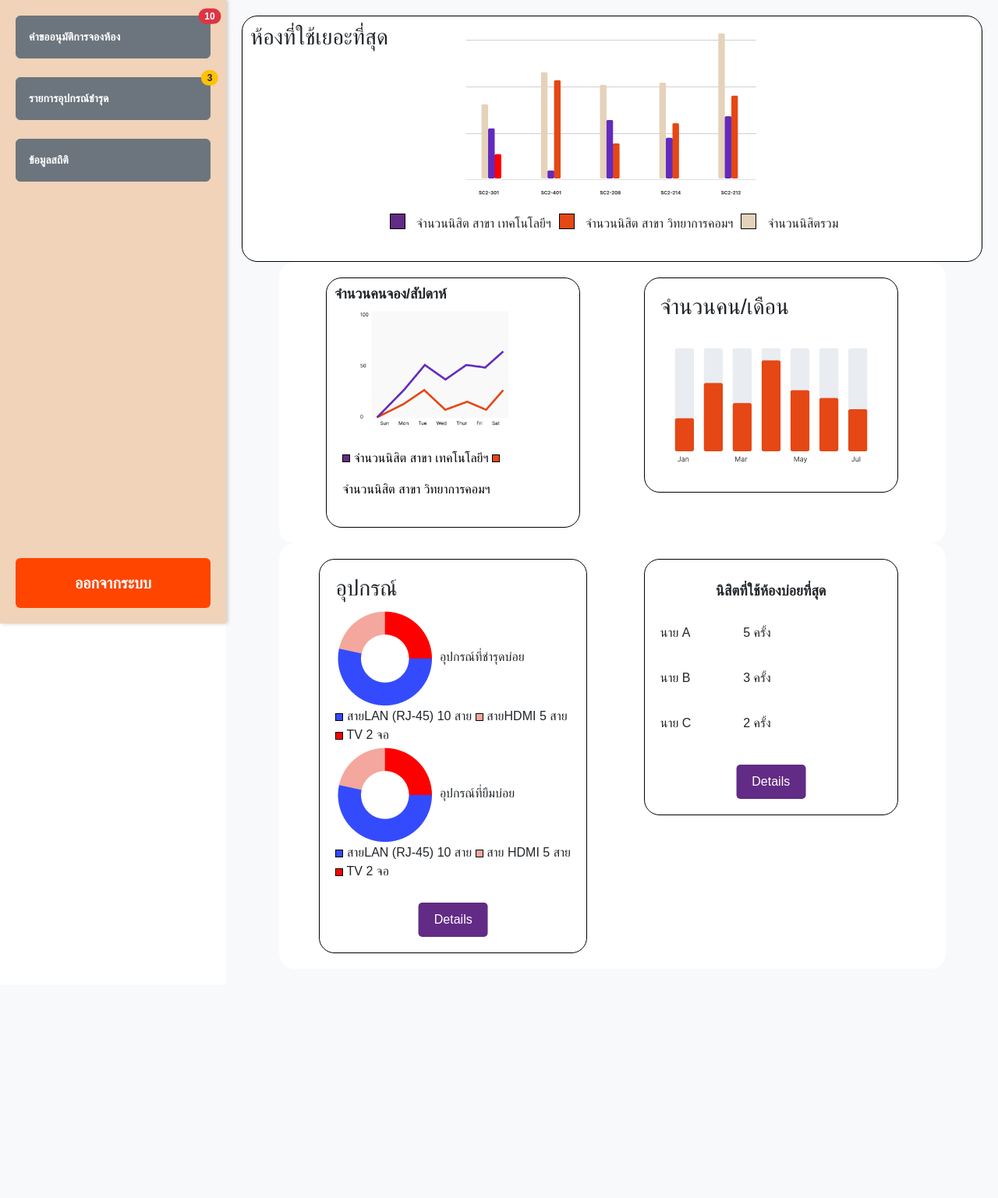
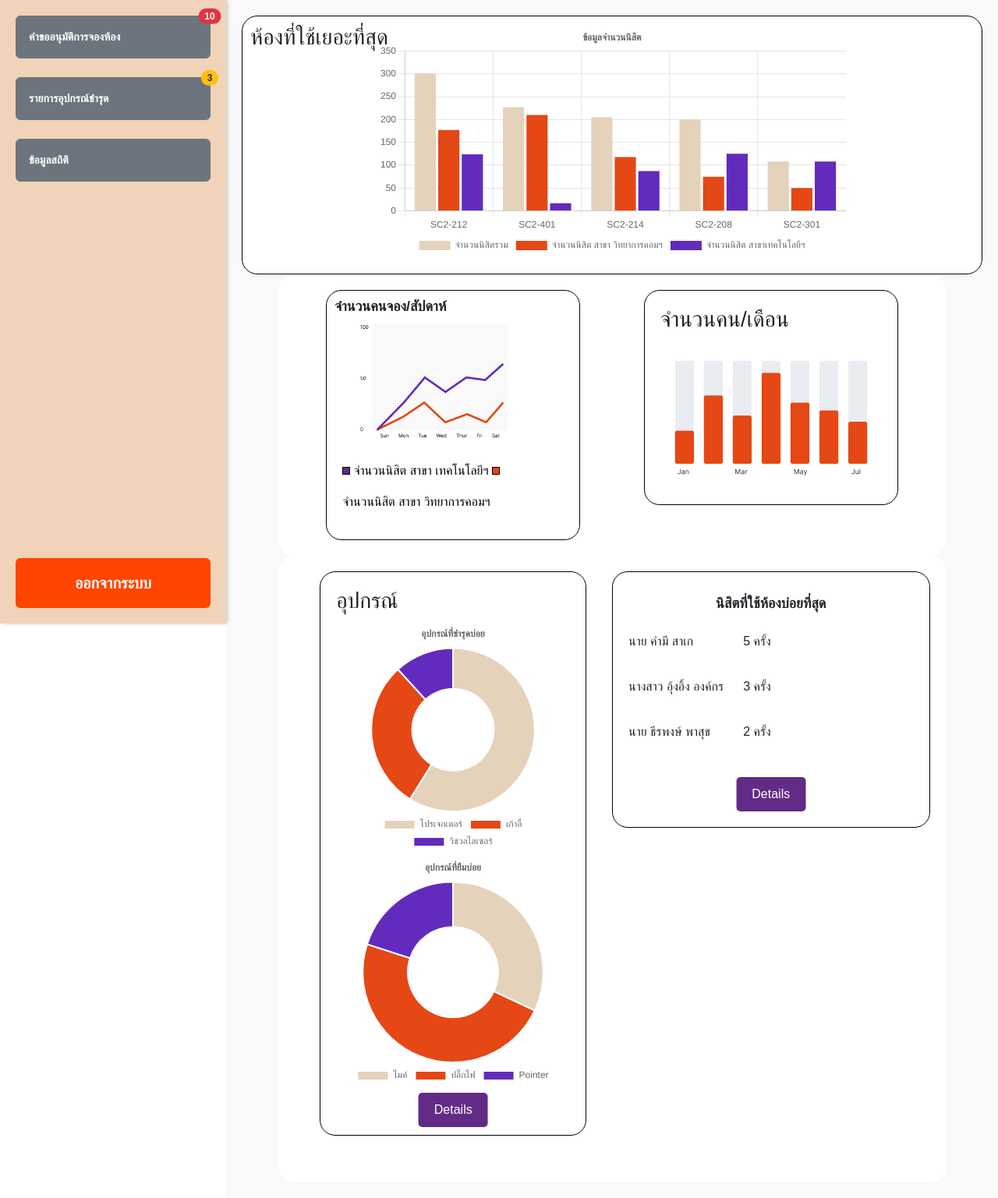
Before and after one commit to review65/internet, a PHP site: page /alldata.html in a window 1280 px wide. Shown: the whole page at 78% size. Before the commit the page ends 1223 px from the top, so only its background shows below. Run offline with PHP 8.4, Linux system fonts and the light colour scheme.

Commit message:
secon commit

```diff
--- a/alldata.html
+++ b/alldata.html
@@ -9,6 +9,7 @@
   <!-- Bootstrap CSS -->
   <link href="https://cdn.jsdelivr.net/npm/bootstrap@5.3.3/dist/css/bootstrap.min.css" rel="stylesheet"
     integrity="sha384-QWTKZyjpPEjISv5WaRU9OFeRpok6YctnYmDr5pNlyT2bRjXh0JMhjY6hW+ALEwIH" crossorigin="anonymous" />
+  <script src="https://cdn.jsdelivr.net/npm/chart.js"></script>
   <style>
     body {
       font-family: Arial, sans-serif;
@@ -34,11 +35,11 @@
     .content-area {
 
       margin-left: 290px;
-      /* ระยะเว้นตามความกว้างของ Sidebar */
+      /* Matches the sidebar's width */
       padding: 20px;
-      /* เพิ่มระยะห่างภายใน */
       background-color: #f8f9fa;
-      /* สีพื้นหลังของพื้นที่เนื้อหา */
+      min-height: 100vh;
+      /* Ensure the content area stretches to full height */
     }
 
     /* Responsive: จอเล็ก */
@@ -46,7 +47,6 @@
       .sidebar {
         position: relative;
         width: 100%;
-        max-width: 100%;
         box-shadow: none;
       }
 
@@ -58,6 +58,15 @@
     .sidebar .btn:last-child {
       margin-top: auto;
       /* ดันปุ่มให้อยู่ล่างสุด */
+    }
+
+    .canvas {
+      width: 100%;
+      /* Expand canvas width */
+      max-width: 600px;
+      /* Optional: Set a max width */
+      height: 500px;
+      /* Increase height for better vertical display */
     }
   </style>
 </head>
@@ -95,19 +104,15 @@
         <div class="chart-header">
           <h3 class="most-room">ห้องที่ใช้เยอะที่สุด</h3>
         </div>
-        <div>
-          <img src="chart.png" alt="chartpile">
-        </div>
-        <div>
-          <p class="box-it">.</p>
-          <p>จำนวนนิสิต สาขา เทคโนโลยีฯ</p>
-          <p class="box-com">.</p>
-          <p>จำนวนนิสิต สาขา วิทยาการคอมฯ</p>
-          <p class="box-total">.</p>
-          <p>จำนวนนิสิตรวม</p>
+        <div style="display: flex; justify-content: space-around; align-items: center; flex-wrap: wrap;">
+          <!-- Bar Chart -->
+          <div style="width: 600px; height: 300px;">
+            <canvas id="barChart"></canvas>
+          </div>
         </div>
       </section>
     </div>
+
 
     <div class="container-two">
       <section class="graph">
@@ -145,38 +150,16 @@
             <h3 class="equip-header">อุปกรณ์</h3>
           </div>
           <div onclick="window.location.href='broken_equipment.html';" style="cursor: pointer;">
-            <img src="donut2.png">
-            <p1>อุปกรณ์ที่ชำรุดบ่อย</p1>
+            <div style="width: auto; height: auto;">
+              <canvas id="doughnutChart1"></canvas>
+            </div>
           </div>
-          <div>
-            <p1 class="box1"></p1>
-            <p1>สายLAN (RJ-45) 10 สาย</p1>
-            <p1 class="box2"></p1>
-            <p1>สายHDMI 5 สาย</p1>
+          <div onclick="window.location.href='borrow_equipment.html';"style="cursor: pointer;">
+            <div style="width: auto; height: auto;">
+              <canvas id="doughnutChart2"></canvas>
+            </div>
           </div>
-          <div>
-            <p2 class="box3"></p2>
-            <p2>TV 2 จอ</p2>
-          </div>
-          <div onclick="window.location.href='borrow_equipment.html';" style="cursor: pointer;">
-            <img src="donut2.png">
-            <p1>อุปกรณ์ที่ยืมบ่อย</p1>
-          </div>
-          <div>
-
-            <p1 class="box1"></p1>
-            <p1>สายLAN (RJ-45) 10 สาย</p1>
-            <p1 class="box2"></p1>
-            <p1>สาย HDMI 5 สาย</p1>
-          </div>
-          <div>
-            <p2 class="box3"></p2>
-            <p2>TV 2 จอ</p2>
-          </div>
-          <br>
-          <br>
-          <br>
-          <button onclick="window.location.href='eqiup.html';">Details</button>
+          <button onclick="window.location.href='eqiup.html'" >Details</button>
       </section>
       <section class="moststuden">
         <div class="moststuden-container">
@@ -186,18 +169,18 @@
           <div>
             <section>
               <div class="split-container">
-                <p>นาย A</p>
-                <p>5 ครั้ง</p>
+                <p3>นาย คำมี สาเก</p3>
+                <p4>5 ครั้ง</p4>
               </div>
               <br>
               <div class="split-container">
-                <p>นาย B</p>
-                <p>3 ครั้ง</p>
+                <p3>นางสาว อุ้งอิ้ง องค์กร</p3>
+                <p4>3 ครั้ง</p4>
               </div>
               <br>
               <div class="split-container">
-                <p>นาย C</p>
-                <p>2 ครั้ง</p>
+                <p3>นาย ธีรพงษ์ พาสุข</p3>
+                <p4>2 ครั้ง</p4>
               </div>
             </section>
             <button onclick="window.location.href='student.html';">Details</button>
@@ -206,8 +189,119 @@
         </div>
       </section>
     </div>
+  </div>
+  <script>
+    // Bar Chart Data
+    const barCtx = document.getElementById('barChart').getContext('2d');
+    new Chart(barCtx, {
+      type: 'bar',
+      data: {
+        labels: ['SC2-212', 'SC2-401', 'SC2-214', 'SC2-208', 'SC2-301'],
+        datasets: [
+          {
+            label: 'จำนวนนิสิตรวม',
+            data: [301, 227, 205, 200, 108],
+            backgroundColor: '#E5D2BA'
+          },
+          {
+            label: 'จำนวนนิสิต สาขา วิทยาการคอมฯ',
+            data: [177, 210, 118, 75, 50],
+            backgroundColor: '#E54715'
+          },
+          {
+            label: 'จำนวนนิสิต สาขาเทคโนโลยีฯ',
+            data: [124, 17, 87, 125, 108],
+            backgroundColor: '#622BBE'
+          }
+        ]
+      },
+      options: {
+        responsive: true,
+        plugins: {
+          legend: {
+            position: 'bottom' // Position legend at the bottom
+          },
+          title: {
+            display: true,
+            text: 'ข้อมูลจำนวนนิสิต'
+          }
+        },
+        scales: {
+          y: {
+            beginAtZero: true
+          }
+        }
+      }
+    });
 
-  </div>
+    // Doughnut Chart 1 Data
+    const doughnutCtx1 = document.getElementById('doughnutChart1').getContext('2d');
+    new Chart(doughnutCtx1, {
+      type: 'doughnut',
+      data: {
+        labels: ['โปรเจกเตอร์', 'เก้าอี้', 'วิชวลไลเซอร์'],
+        datasets: [{
+          data: [10, 5, 2],
+          backgroundColor: ['#E5D2BA', '#E54715', '#622BBE'],
+          hoverOffset: 8
+        }]
+      },
+      options: {
+        responsive: true,
+        plugins: {
+          legend: {
+            position: 'bottom' // Position legend at the bottom
+          },
+          title: {
+            display: true,
+            text: 'อุปกรณ์ที่ชำรุดบ่อย'
+          },
+          tooltip:{
+            enabled:true,
+            callbacks:{
+              label: function(tooltipItem){
+                return tooltipItem.label+':'+tooltipItem.raw;
+              }
+            }
+          },
+        }
+      }
+    });
+
+    // Doughnut Chart 2 Data
+    const doughnutCtx2 = document.getElementById('doughnutChart2').getContext('2d');
+    new Chart(doughnutCtx2, {
+      type: 'doughnut',
+      data: {
+        labels: ['ไมค์', 'ปลี๊กไฟ', 'Pointer'],
+        datasets: [{
+          data: [8, 12, 5],
+          backgroundColor: ['#E5D2BA', '#E54715', '#622BBE'],
+          hoverOffset: 8
+        }]
+      },
+      options: {
+        responsive: true,
+        plugins: {
+          legend: {
+            position: 'bottom' // Position legend at the bottom
+          },
+          title: {
+            display: true,
+            text: 'อุปกรณ์ที่ยืมบ่อย'
+          },
+          tooltip:{
+            enabled:true,
+            callbacks:{
+              label: function(tooltipItem){
+                return tooltipItem.label+':'+tooltipItem.raw;
+              }
+            }
+          },
+        }
+      }
+    });
+  </script>
 </body>
 
 </html>
--- a/alldatastyle.css
+++ b/alldatastyle.css
@@ -1,3 +1,6 @@
+.body{
+    background-color: white;
+}
 .container {
     width: 80%;
     /* Container width */
@@ -19,6 +22,9 @@
     position: relative;
     /* ตั้งค่า relative เพื่อใช้กับตำแหน่ง absolute */
     cursor: pointer;
+}
+.chart{
+    margin-top: 30px;
 }
 
 .most-room {
@@ -62,32 +68,6 @@
     /* เพิ่มระยะห่างระหว่าง <p> กับ <img> */
 }
 
-.container .box-it,
-.container .box-com,
-.container .box-total {
-    display: inline-block;
-    /* ให้กล่องอยู่ในบรรทัดเดียวกัน */
-    width: 20px;
-    height: 20px;
-    border: 1px solid #000000;
-    margin-left: 5px;
-    /* Space between the boxes */
-}
-
-.container .box-it {
-    background-color: #622b86;
-    color: #622b86;
-}
-
-.container .box-com {
-    background-color: #E54715;
-    color: #E54715;
-}
-
-.container .box-total {
-    background-color: #E5D2ba;
-    color: #E5D2ba;
-}
 
 .container-two {
     width: 90%;
@@ -101,6 +81,7 @@
     display: flex;
     border-radius: 20px;
     justify-content: space-between;
+    margin: auto;
 
 }
 
@@ -251,7 +232,7 @@
     display: flex;
     border-radius: 20px;
     justify-content: space-between;
-
+    padding-bottom: 60px;
 }
 
 .container-three section {
@@ -280,48 +261,9 @@
     /* จัดแนวนอนให้อยู่กลาง */
     justify-content: flex-start;
     /* เนื้อหาอยู่ด้านบน */
-    height: 100%;
+    height: auto;
     /* กำหนดความสูงเพื่อให้ปุ่มติดล่าง */
-    padding-bottom: 20px;
-}
-
-.container-three .box1 {
-    display: inline-block;
-    border: 1px solid #000000;
-    width: 10px;
-    height: 10px;
-    background-color: #344BFD;
-    color: #622b86;
-    vertical-align: middle;
-    /* จัดแนวตั้งให้อยู่ในแนวเดียวกัน */
-    margin-top: 0;
-    /* ลบ margin-top ที่อาจทำให้เกิดระยะห่าง */
-}
-
-.container-three .box2 {
-    display: inline-block;
-    border: 1px solid #000000;
-    width: 10px;
-    height: 10px;
-    background-color: #F4A79D;
-    color: #622b86;
-    vertical-align: middle;
-    /* จัดแนวตั้งให้อยู่ในแนวเดียวกัน */
-    margin-top: 0;
-    /* ลบ margin-top ที่อาจทำให้เกิดระยะห่าง */
-}
-
-.container-three .box3 {
-    display: inline-block;
-    border: 1px solid #000000;
-    width: 10px;
-    height: 10px;
-    background-color: #FF0000;
-    color: #622b86;
-    vertical-align: middle;
-    /* จัดแนวตั้งให้อยู่ในแนวเดียวกัน */
-    margin-top: 0;
-    /* ลบ margin-top ที่อาจทำให้เกิดระยะห่าง */
+    padding-bottom: 60px;
 }
 
 .container-three .equipment button {
@@ -330,21 +272,13 @@
     color: white;
     border-radius: 5px;
     padding: 10px 20px;
-    /* ระยะห่างภายในปุ่ม */
     font-size: 16px;
-    /* ขนาดตัวอักษร */
     border: none;
-    /* ลบเส้นขอบ */
     cursor: pointer;
-    /* เปลี่ยนเคอร์เซอร์เป็น pointer */
     position: absolute;
-    /* ใช้ absolute positioning */
-    bottom: 20px;
-    /* ระยะห่างจากด้านล่าง */
+    bottom: 10px; /* ปุ่มจะอยู่ด้านล่างของ container */
     left: 50%;
-    /* จัดให้อยู่กึ่งกลางแนวนอน */
     transform: translateX(-50%);
-    /* ปรับให้อยู่ตรงกลาง */
 
 }
 
@@ -365,7 +299,7 @@
 }
 
 .moststuden-container {
-    width: 80%; /* กำหนดความกว้าง */
+    width: auto; /* กำหนดความกว้าง */
     margin: auto; /* จัดให้อยู่ตรงกลาง */
     padding: 20px; /* ระยะห่างภายใน */
     border: 1px solid #000000; /* กรอบเส้น */
@@ -388,11 +322,12 @@
 
 .split-container {
     display: flex;
-    justify-content: space-between; /* ให้ข้อความอยู่ซ้ายและขวา */
-    align-items: center; /* จัดให้อยู่ในแนวตั้งกลาง */
-    width: 100%; /* ให้ div ขยายเต็มความกว้าง */
+    justify-content: space-between; /* ทำให้ p3 อยู่ซ้ายและ p4 อยู่ขวา */
+    align-self:center;
+    margin-bottom: 10px; /* เพิ่มระยะห่างระหว่างแถว */
+  }
+
+.p3,.p4{
+    margin: 0; /* ลบ margin ของ p3 และ p4 */
+  padding: 0; /* ลบ padding ของ p3 และ p4 */
 }
-
-.split-container p {
-    margin: 5px 0; /* เพิ่มระยะห่างระหว่าง <p> */
-}
```
Also changed, not shown: student.html (+20 -20 lines).
